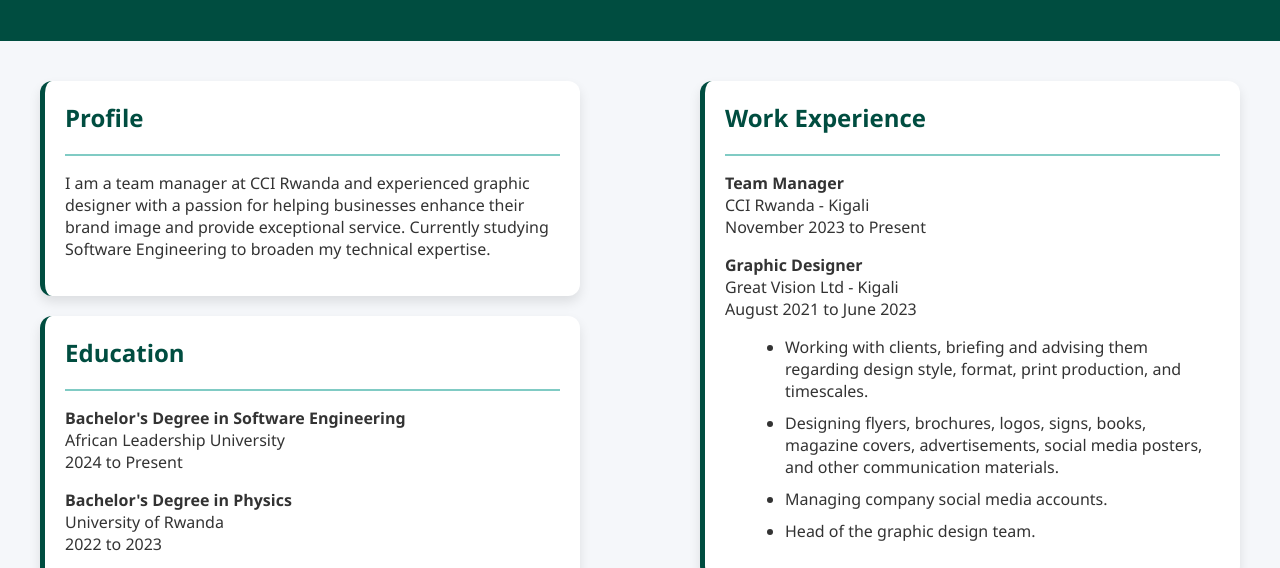
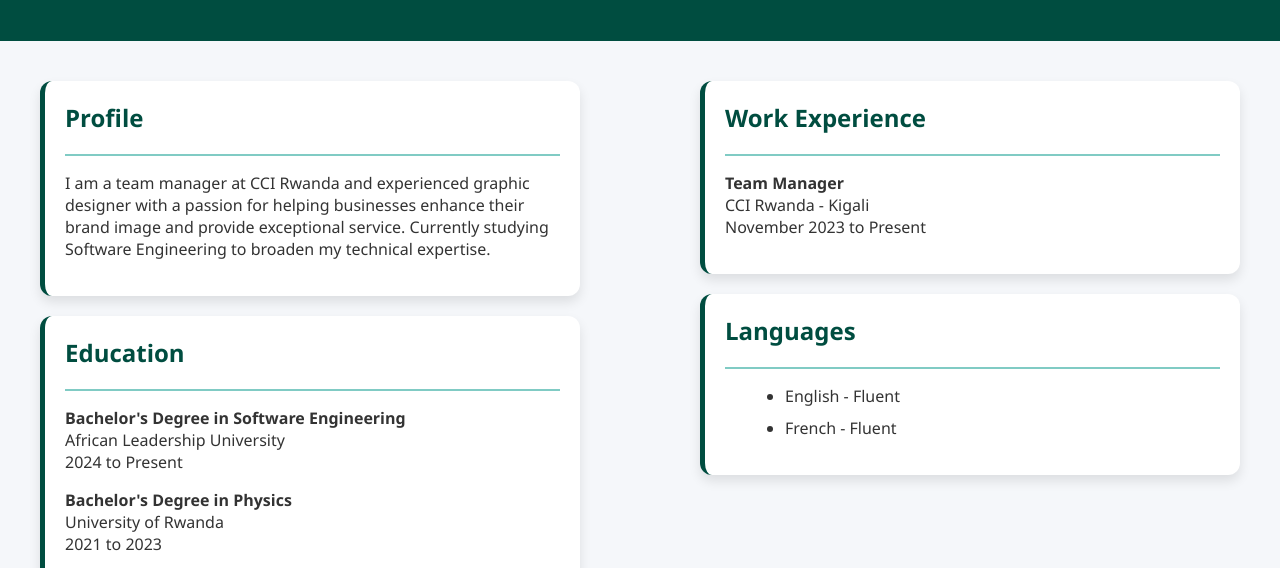
Before and after one commit to mikarurangwa/Resume, a plain HTML site: page index.html in a window 1280 px wide. Shown: the part 185-753 px from the top of the page. Drawn offline with Linux system fonts and the light colour scheme.

Commit message:
Update index.html

```diff
--- a/index.html
+++ b/index.html
@@ -43,10 +43,10 @@
                    2024 to Present</p>
                 <p><strong>Bachelor's Degree in Physics</strong><br>
                    University of Rwanda<br>
-                   2022 to 2023</p>
+                   2021 to 2023</p>
                 <p><strong>High School Diploma</strong><br>
                    IFAK - Kimihurura<br>
-                   January 2014 to July 2021</p>
+                   January 2014 to October 2018</p>
                 <p><strong>Primary School</strong><br>
                    Ecole International de Kigali<br>
                    2005 to 2013</p>
@@ -62,16 +62,6 @@
                 <p><strong>Team Manager</strong><br>
                    CCI Rwanda - Kigali<br>
                    November 2023 to Present</p>
-
-                <p><strong>Graphic Designer</strong><br>
-                   Great Vision Ltd - Kigali<br>
-                   August 2021 to June 2023</p>
-                <!-- Bullet points outlining responsibilities as a graphic designer -->
-                <ul>
-                    <li>Working with clients, briefing and advising them regarding design style, format, print production, and timescales.</li>
-                    <li>Designing flyers, brochures, logos, signs, books, magazine covers, advertisements, social media posters, and other communication materials.</li>
-                    <li>Managing company social media accounts.</li>
-                    <li>Head of the graphic design team.</li>
                 </ul>
             </div>
 
```
